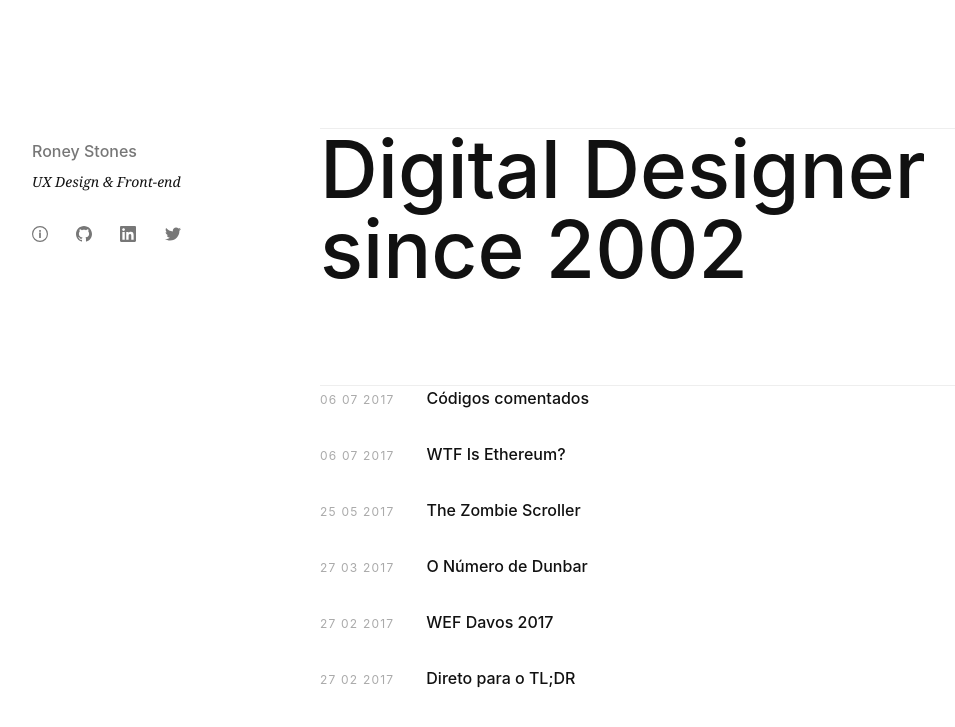
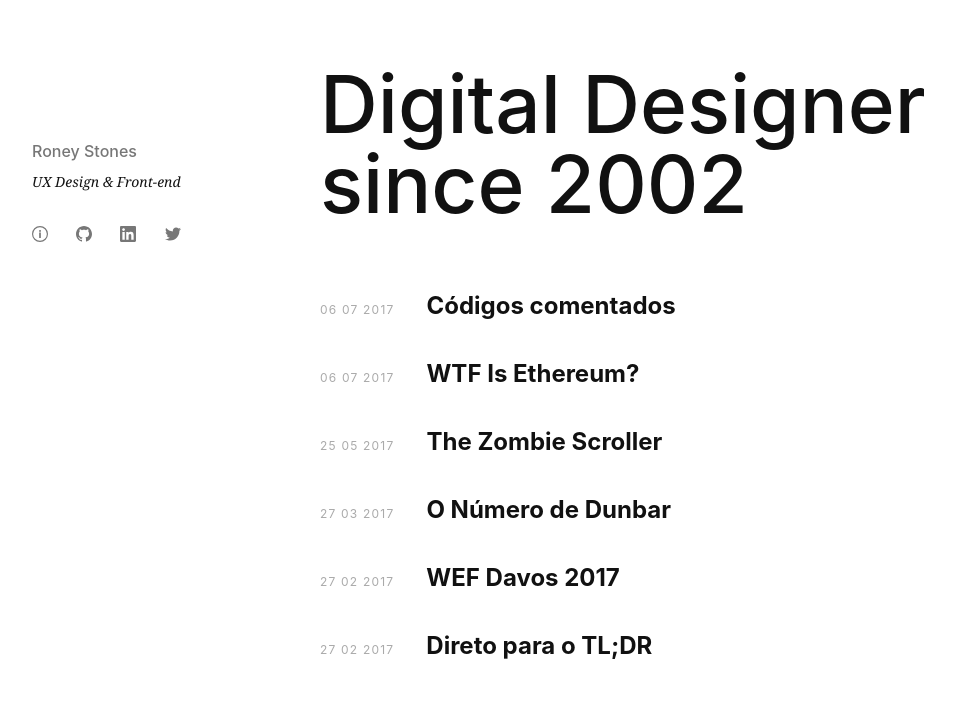
Before and after one commit to roneystones/roneystones, a Jekyll site: the page built from index.html, in a window 1280 px wide. Shown: the top 727 px of the page, without its empty margins (128-1083 px from the left). Built offline with Jekyll 4.4.1, drawn with Linux system fonts in a browser that asks for light colours.

Commit message:
melhorias design

```diff
--- a/_includes/post-list.html
+++ b/_includes/post-list.html
@@ -3,7 +3,7 @@
   <li>
     <a class="link near-black hover-dark-pink flex items-baseline mb4" href="{{ post.url | relative_url }}">
       <span class="f7 mr4 mono tracked light-silver">{{ post.date | date: "%d %m %Y" }}</span>
-      <span class="fw5">{{ post.title }}</span>
+      <span class="f3 fw7">{{ post.title }}</span>
     </a>
   </li>
   {% endfor %}
--- a/_layouts/default.html
+++ b/_layouts/default.html
@@ -3,12 +3,12 @@
 
   {% include head.html %}
 
-  <body class="mw8 center ph4 pv6 near-black lh-copy">
-    <nav class="fn fl-ns w-30-ns mb6 mb0-ns">
+  <body class="mw8 center ph4 near-black lh-copy">
+    <nav class="fn fl-ns w-30-ns mv6">
       {% include nav.html %}
     </nav>
 
-    <div class="fn fr-ns w-70-ns">
+    <div class="fn fl-ns w-70-ns mv5">
       {{ content }}
     </div>
   </body>
--- a/index.html
+++ b/index.html
@@ -3,8 +3,8 @@ layout: default
 title: Tipo um Daily Log
 description: Anotações pessoais úteis para quem sempre pula pro TL;DR
 ---
-<header class="pb5 bb bt b--light-gray">
-  <h1 class="f2 f1-m f-subheadline-ns fw5 mt0 mb4 lh-solid">Digital Designer since 2002</h1>
+<header class="mb5">
+  <h1 class="f2 f1-m f-subheadline-ns fw5 ma0 lh-solid">Digital Designer since 2002</h1>
   <!-- <h2 class="f6 f4-ns fw1 georgia i">{{ page.description | escape }}</h2> -->
 </header>
 
```
Also changed, not shown: _pages/contato.md (+2 -2 lines).
